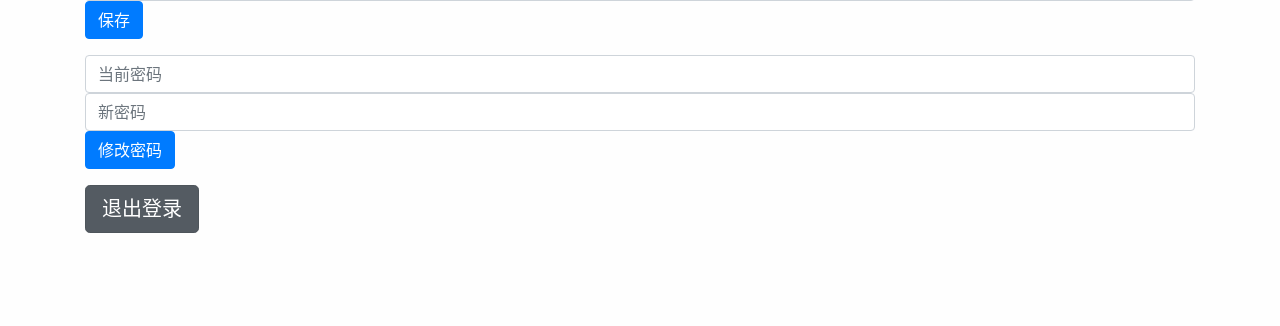
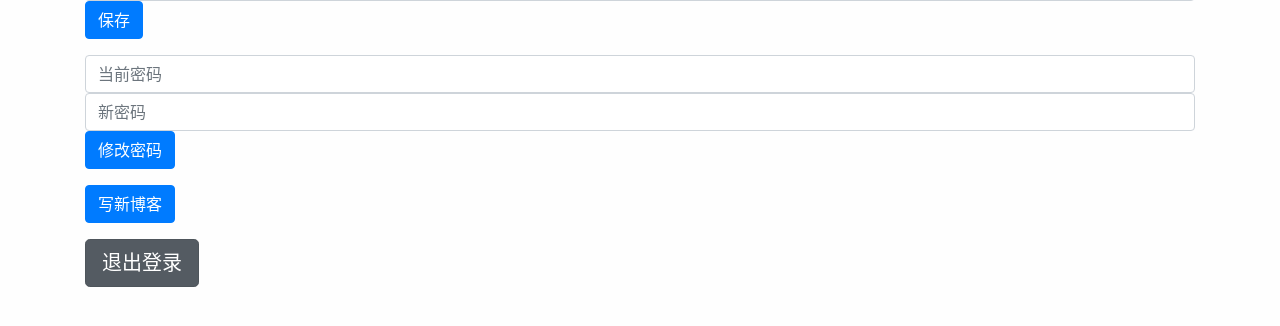
Before and after one commit to seekerlee/tinyboke, a Flask app: page /console in a window 1280 px wide. Shown: the part 155-481 px from the top of the page. Run offline with Flask 2, Linux system fonts and the light colour scheme; the visitor is signed in with stand-in values (Sample User, id 1); data comes from the database, SQL or seed files in the repository; some libraries are stand-ins or nearby versions.

Commit message:
write new article

```diff
--- a/templates/console.jinja
+++ b/templates/console.jinja
@@ -24,7 +24,10 @@
                 <button id="change-pwd" type="submit" class="btn btn-primary">修改密码</button>
             </div>
             <div class="form-group">
-                <a href="/logout" class="btn btn-secondary btn-lg active" role="button" aria-pressed="true">退出登录</a>
+                <a href="/blog/create" target="_blank" class="btn btn-primary" role="button">写新博客</a>
+            </div>
+            <div class="form-group">
+                <a href="/logout" class="btn btn-secondary btn-lg active" role="button">退出登录</a>
             </div>
         </div>
         <script src="https://cdnjs.cloudflare.com/ajax/libs/jquery/3.3.1/jquery.min.js" crossorigin="anonymous"></script>
```
